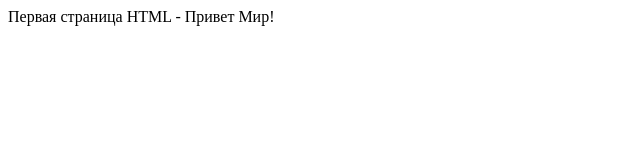
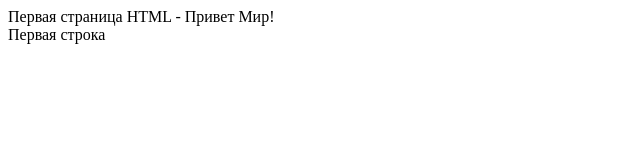
Before and after one commit to SergeyKozhevnikov/JSProject, a plain HTML site: page index.html in a window 1280 px wide. Shown: the full height of the page, 0-640 px from the left. Drawn offline with Linux system fonts and the light colour scheme.

Commit message:
Новый бренч hotfix

```diff
--- a/index.html
+++ b/index.html
@@ -2,11 +2,14 @@
 <html lang="ru">
 <head>
 <meta charset="UTF-8">
-<title> Первая страница html</title>
+<title> Первая страница</title>
 </head>
 <body>
     <div>
         Первая страница HTML - Привет Мир!
     </div>
+    <div>
+        Первая строка
+    </div>
 </body>
 </html>
```
